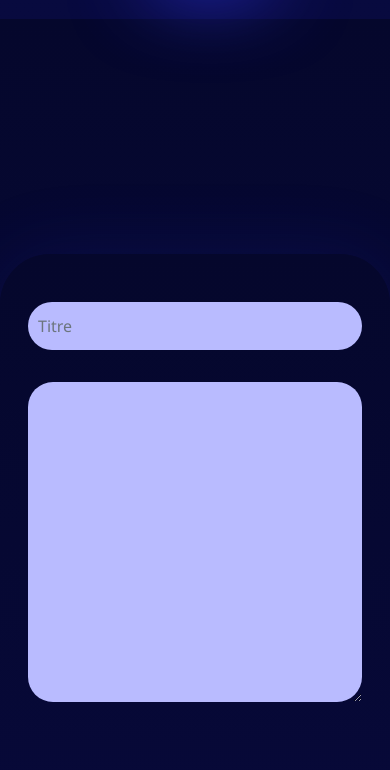
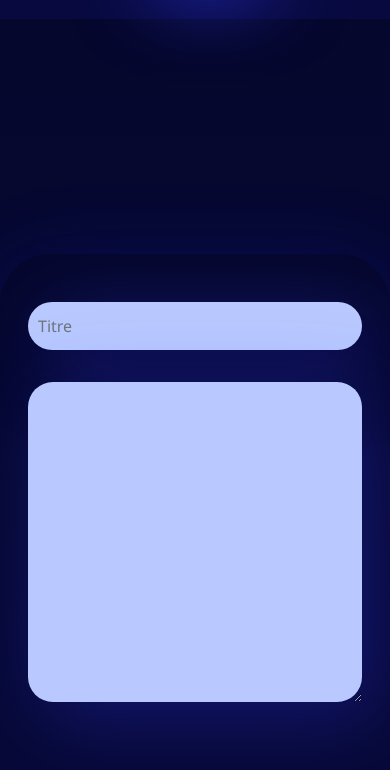
Before and after one commit to jealife/TodoList, a plain HTML site: page index.html in a window 390 px wide. Shown: the part 825-1595 px from the top of the page. Drawn offline with nearby package versions, Linux system fonts and the light colour scheme.

Commit message:
Changes to be committed: 	modified:   css/style.css 	modified:   index.html
 Changes not staged for commit:
	modified:   js/date.js

```diff
--- a/css/style.css
+++ b/css/style.css
@@ -131,7 +131,9 @@ body{
         padding: 10px;
         font-family: 'Segoe UI', Tahoma, Geneva, Verdana, sans-serif;
         color: #f6f6ff;
-        background-color: #b9bbff;
+        background-color: #b9c9ff;
+        box-shadow:15px 15px 5rem #2d33e065 ;
+
 
 
     }
@@ -139,6 +141,7 @@ body{
     #text {
         font-family: 'Segoe UI', Tahoma, Geneva, Verdana, sans-serif;
         color: #f6f6ff ;
+        box-shadow:15px 15px 5rem #2d33e056 ;
     }
 
     #add {
--- a/index.html
+++ b/index.html
@@ -1,5 +1,5 @@
 <!doctype html>
-<html lang="fr">
+<html lang="en">
 
 <head>
   <title>Todo List</title>
@@ -10,7 +10,7 @@
   <meta property="og:image" content="https://jealife.github.io/TodoList/img/Checklist-pana.svg">
   <meta property="og:image:width" content="200">
   <meta property="og:image:height" content="200">
-  <meta property="og:url" content="https://jealife.github.io/TodoList/index.html">
+  <meta property="og:url" content="https://jealife.github.io/TodoList/">
   <meta property="og:description" content="Here is a small to-do list. It just allows you to add and remove stains. ">
   <meta property="og:ttl" content="604800">
   <meta property="og:type" content="website" />
@@ -60,7 +60,7 @@
 
           <div class="formulaire">
             <input type="text" id="title" placeholder="Titre" class="form-control" class="i">
-            <textarea style="background-color: #b9bbff;" name="" id="text" cols="45" class="form-control" rows="10"
+            <textarea style="background-color: #b9c9ff;" name="" id="text" cols="45" class="form-control" rows="10"
               class="i"></textarea>
 
           </div>
```
